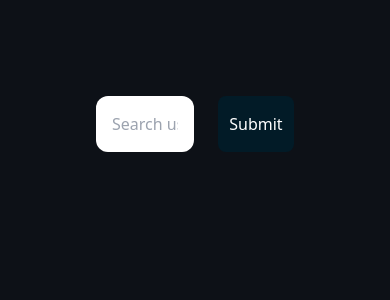
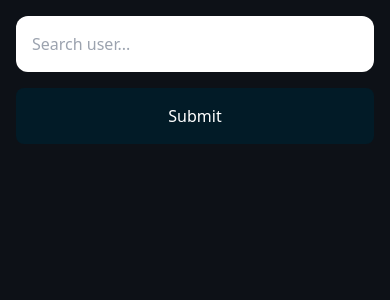
Before and after one commit to darka1pha/github-finder, a Next.js app: page / in a window 390 px wide. Shown: the top 300 px of the page. Built offline with nearby package versions, Linux system fonts and the light colour scheme.

Commit message:
Responsive

```diff
--- a/src/app/page.tsx
+++ b/src/app/page.tsx
@@ -5,7 +5,7 @@ const inter = Inter({ subsets: ['latin'] })
 
 export default async function Home() {
 	return (
-		<main className='flex min-h-screen flex-col items-center justify-between p-24'>
+		<main className='flex min-h-screen flex-col items-center justify-between p-4 md:p-24'>
 			<Search />
 			<ItemsContainer />
 		</main>
--- a/src/app/user/[id]/layout.tsx
+++ b/src/app/user/[id]/layout.tsx
@@ -35,7 +35,7 @@ const UserLayout = async ({
 	return (
 		<main>
 			<Menu />
-			<div className='flex p-8'>
+			<div className='flex p-8 md:flex-row flex-col'>
 				<Profile
 					avatar={data.avatar_url}
 					fullname={data.name}
--- a/src/app/user/[id]/page.tsx
+++ b/src/app/user/[id]/page.tsx
@@ -27,6 +27,8 @@ const User = async ({ params: { id } }: UserPageProps) => {
 		`users/${data.login}/repos?`
 	)
 
+	console.log(repositories)
+
 	return (
 		<div className='flex'>
 			<div className='flex flex-wrap flex-1 w-full p-4'>
--- a/src/components/search/index.tsx
+++ b/src/components/search/index.tsx
@@ -11,7 +11,7 @@ const Search = () => {
 		setSearch(e.target.value)
 	}
 	return (
-		<div className='flex w-full'>
+		<div className='flex w-full md:flex-row flex-col'>
 			<input
 				className='text-black h-14 w-full rounded-xl px-4 focus:outline-none outline-none'
 				value={search}
@@ -20,13 +20,13 @@ const Search = () => {
 			/>
 			<button
 				onClick={() => getSearchResults(search)}
-				className='w-48 py-4 ml-6 bg-maastrichtBlue flex items-center justify-center rounded-lg hover:scale-105 transition-all ease-in-out active:scale-90'>
+				className='w-full md:w-48 py-4 mt-4 md:mt-0 md:ml-6 bg-maastrichtBlue flex items-center justify-center rounded-lg hover:scale-105 transition-all ease-in-out active:scale-90'>
 				<p className='text-white'>{searching ? <Spinner /> : 'Submit'}</p>
 			</button>
 			{results.length !== 0 && (
 				<button
 					onClick={clearResults}
-					className='px-10 py-4 ml-6 bg-red-500 rounded-lg hover:scale-105 transition-all ease-in-out active:scale-90'>
+					className='md:px-10 py-4 mt-4 md:mt-0 md:ml-6 bg-red-500 rounded-lg hover:scale-105 transition-all ease-in-out active:scale-90'>
 					<p className='text-white'>Clear</p>
 				</button>
 			)}
--- a/src/components/user/profile/index.tsx
+++ b/src/components/user/profile/index.tsx
@@ -19,8 +19,8 @@ const Profile = ({
 	blog,
 }: ProfileProps) => {
 	return (
-		<div className='border-r-[1px] border-yankeesBlue p-3 w-72 flex flex-col items-center'>
-			<div className='h-48 w-48 rounded-full overflow-hidden'>
+		<div className='md:border-r-[1px] md:border-b-0 pb-5 md:pb-0 border-b-[1px] border-yankeesBlue p-3 w-full  md:w-72 flex flex-col items-center'>
+			<div className='h-48 w-48 rounded-full overflow-hidden mx-auto'>
 				<Image
 					alt='avatar'
 					src={avatar}
--- a/src/helpers/index.ts
+++ b/src/helpers/index.ts
@@ -2,12 +2,14 @@ const BASEURL = 'https://api.github.com/'
 const GITHUB_SECRETE = '0423679eaf1aff8c3a91566704e0622ae4259912'
 const CLIENT_ID = 'Iv1.61b9899a607c0110'
 
-export const getData = async (url: string) => {
-	console.log(`${BASEURL}${url}&client_id=${CLIENT_ID}&client_secret=${GITHUB_SECRETE}`)
+export const getData = async (url: string, cache?: RequestCache) => {
+	console.log(
+		`${BASEURL}${url}&client_id=${CLIENT_ID}&client_secret=${GITHUB_SECRETE}`
+	)
 	const data = await fetch(
 		`${BASEURL}${url}client_id=${CLIENT_ID}&client_secret=${GITHUB_SECRETE}`,
 		{
-			cache: 'no-cache',
+			cache,
 			headers: {
 				'Content-Type': 'application/json',
 			},
```
